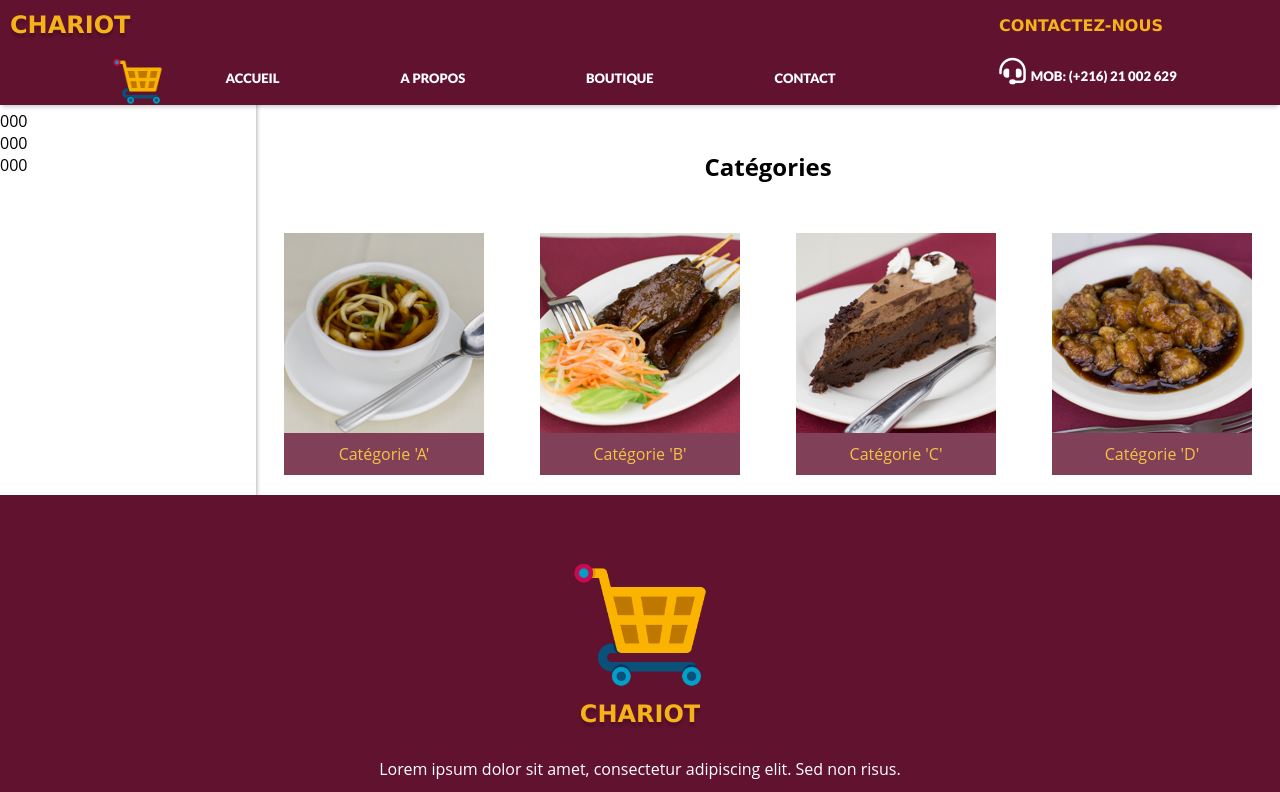
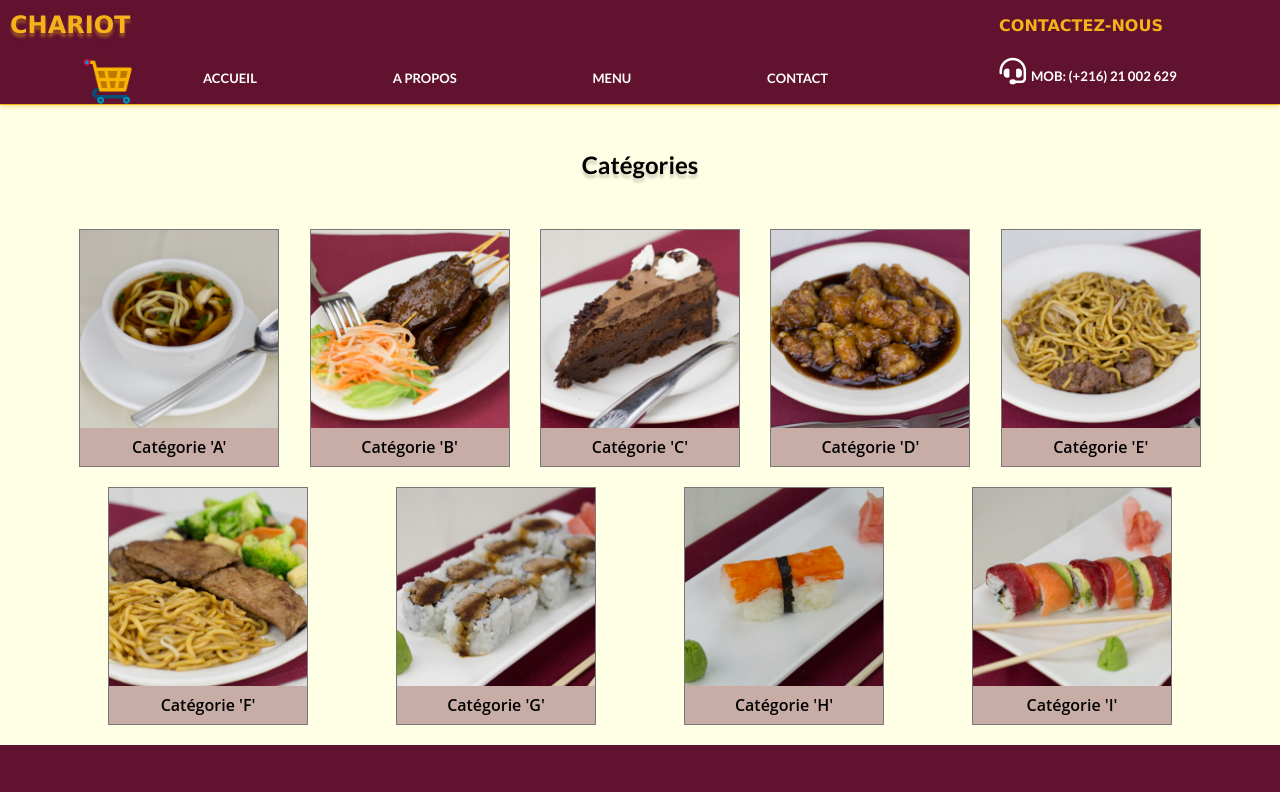
Before and after one commit to Sekma/chariot, a plain HTML site: page boutique.html in a window 1280 px wide. Shown: the top 792 px of the page. Drawn offline with Linux system fonts and the light colour scheme.

Commit message:
menu image display

```diff
--- a/boutique.html
+++ b/boutique.html
@@ -15,7 +15,7 @@
         <link rel="stylesheet" href="https://cdnjs.cloudflare.com/ajax/libs/font-awesome/6.4.2/css/all.min.css" integrity="sha512-z3gLpd7yknf1YoNbCzqRKc4qyor8gaKU1qmn+CShxbuBusANI9QpRohGBreCFkKxLhei6S9CQXFEbbKuqLg0DA==" crossorigin="anonymous" referrerpolicy="no-referrer" />
         <link rel="preconnect" href="https://fonts.googleapis.com">
         <link rel="preconnect" href="https://fonts.gstatic.com" crossorigin>
-        <link href="https://fonts.googleapis.com/css2?family=Lato:wght@900&display=swap" rel="stylesheet">
+        <link href="https://fonts.googleapis.com/css2?family=Lato:wght@700&display=swap" rel="stylesheet">
         <script src="js/jquery-3.5.1.min.js"></script>
     </head>
     <body>
@@ -34,7 +34,7 @@
                     <ul>
                         <li><a href="index.html">ACCUEIL</a></li>
                         <li><a href="">A PROPOS</a></li>
-                        <li><a href="boutique.html">BOUTIQUE</a></li>
+                        <li><a href="boutique.html">MENU</a></li>
                         <li><a href="">CONTACT</a></li>
                     </ul>
                     <!-- burger toggle -->
@@ -52,20 +52,9 @@
             </nav>
         </header>
         <!-- container -->
-        <section id="pageContent" style="margin-top: 0px;">
-            <aside>
-                <ul>
-                    <li>000</li>
-                    <li>000</li>
-                    <li>000</li>
-                    <li>000</li>
-                    <li>000</li>
-                    <li>000</li>
-                    <li>000</li>
-                    <li>000</li>
-                </ul>
-            </aside>
-            <main>
+        <section id="pageContent" class="boutique">
+
+            <main class="boutique-main">
                 <h1>Catégories</h1>
                 <ul id="Categorie">
                     <li>
@@ -90,6 +79,36 @@
                         <a href="boutique-item.html?id=catC">
                             <img src="img/categorie/D/D.jpg" alt="catD">
                             <span>Catégorie 'D'</span>
+                        </a>
+                    </li>
+                    <li>
+                        <a href="boutique-item.html?id=catC">
+                            <img src="img/categorie/E/E.jpg" alt="catD">
+                            <span>Catégorie 'E'</span>
+                        </a>
+                    </li>
+                    <li>
+                        <a href="boutique-item.html?id=catC">
+                            <img src="img/categorie/F/F.jpg" alt="catD">
+                            <span>Catégorie 'F'</span>
+                        </a>
+                    </li>
+                    <li>
+                        <a href="boutique-item.html?id=catC">
+                            <img src="img/categorie/G/G.jpg" alt="catD">
+                            <span>Catégorie 'G'</span>
+                        </a>
+                    </li>
+                    <li>
+                        <a href="boutique-item.html?id=catC">
+                            <img src="img/categorie/H/H.jpg" alt="catD">
+                            <span>Catégorie 'H'</span>
+                        </a>
+                    </li>
+                    <li>
+                        <a href="boutique-item.html?id=catC">
+                            <img src="img/categorie/I/I.jpg" alt="catD">
+                            <span>Catégorie 'I'</span>
                         </a>
                     </li>
                 </ul>
--- a/css/boutique.css
+++ b/css/boutique.css
@@ -1,15 +1,14 @@
 #pageContent{
     display: flex;
 }
-#pageContent aside{
-    width: 20%;
-    box-shadow: 0px 2px 4px 1px rgba(0, 0, 0, 0.3);
-}
-#pageContent main{
-    width: 80%;
+#pageContent .boutique-main{
+    width: 90%;
+    margin: auto;
 }
 #pageContent h1, #boutique-item h1{
     text-align: center;
+    font-family: 'lato';
+    text-shadow: 0 4px 3px rgba(0, 0, 0, 0.2);
     margin: 150px auto 50px auto;
 }
 #pageContent #Categorie{
@@ -21,23 +20,58 @@
 #pageContent #Categorie li{
     list-style-type: none;
     text-align: center;
-    border-radius: 5px;
     margin-bottom: 20px;
-    background-color: white;
+    width: 230px;
 }
 #pageContent #Categorie li a{
     text-decoration: none;
+    margin: auto;
     display: flex;
     flex-direction: column;
     width: 200px;
     color: black;
+    font-weight: 600;
+    border: 1px solid rgb(119, 119, 119);
 }
 #pageContent #Categorie li a:hover{
     box-shadow: 0px 2px 4px 2px rgba(0, 0, 0, 0.5);
 }
 #pageContent #Categorie li a span{
-    background-color: #61122f;
-    color: #f6b319;
-    opacity: 0.8;
-    padding: 10px;
+    background-color: rgba(97, 18, 47, 0.346);
+    color: #000000;
+    padding: 8px;
 }
+/* boutique item */
+
+#pageContent .boutique-item-main{
+    width: 100%;
+}
+#pageContent .boutique-item-main ul{
+    display: flex;
+    align-items: center;
+    justify-content: space-around;
+    flex-wrap: wrap;
+}
+#pageContent .boutique-item-main ul{
+    list-style-type: none;
+}
+/* @media (max-width: 1170px){
+    #pageContent #Categorie li{
+        width: 25%;
+    }
+}
+@media (max-width: 992px){
+    #pageContent #Categorie li{
+        width: 33%;
+    }
+}
+@media (max-width: 767px){
+    #pageContent #Categorie li{
+        width: 50%;
+    }
+}
+@media (max-width: 480px){
+    #pageContent #Categorie li{
+        width: 100%;
+    }
+} */
--- a/css/footer.css
+++ b/css/footer.css
@@ -2,9 +2,10 @@
 footer{
     position: relative;
     text-align: center;
+    margin-top: auto;
 }
 footer .logo{
-    width: 150px;
+    width: 100px;
     margin: 0;
 }
 .footerPart1{
@@ -16,7 +17,7 @@ footer .logo{
 .footerPart1 h2{
     font-family: Verdana;
     color: #f6b319;
-    text-shadow: 0 4px 3px rgba(0, 0, 0, 0.2);
+    text-shadow: 0 4px 3px rgba(246, 179, 25, 0.4);
 }
  .footerPart1 p{
     margin: 30px auto;
@@ -57,7 +58,6 @@ footer .footerPart2{
     justify-content: space-around;
     background-color: white;
     height: 350px;
-    box-shadow: 0 4px 4px -2px rgba(0, 0, 0, 0.2);
 }
 .pages{
     display: flex;
@@ -101,6 +101,8 @@ footer .redLine{
 }
 .footerPart3{
     padding: 20px;
+    background-color: white;
+    box-shadow: 0 3px 4px 2px rgba(0, 0, 0, 0.5);
 }
 .footerPart3 span{
     font-size: x-small;
--- a/css/navBar.css
+++ b/css/navBar.css
@@ -7,15 +7,20 @@ html { width: 100%; height:100%;}
 
 body {
     height:100%;
+    display: flex;
+    flex-direction: column;
     font-family: 'Open Sans', sans-serif;
     padding: 0;
     margin: 0;
+    background-color: rgb(255, 255, 230);
 }
 
 /* Style ligne 1 */
 header{
   position: fixed;
+  top: 0;
   width: 100%;
+  background-color: #61122f;
   z-index: 1;
 }
  .ligne1{
@@ -24,12 +29,11 @@ header{
     align-items: center;
     height: 50px;
     padding: 0 10px;
-    background-color: #61122f;
   }
   .ligne1-left h2{
       font-family: Verdana;
       color: #f6b319;
-      text-shadow: 0 4px 3px rgba(0, 0, 0, 0.2);
+      text-shadow: 0 4px 3px rgba(246, 179, 25, 0.4);
   }
   .ligne1-right h5{
     display: none;
@@ -40,12 +44,10 @@ header{
   }
   /* style ligne 2 */
   nav{
-      background-color: #61122f;
-      z-index: 1;
       display: flex;
       width: 100%;
-      border-bottom: 2px solid #61122f;
-      box-shadow: 0 4px 4px -2px rgba(0, 0, 0, 0.2);
+      border-bottom: 1px solid #f6b319;
+      box-shadow: 0 4px 4px -2px rgba(246, 179, 25, 0.4);
       height: 55px;
       transition: height 0.5s;
   }
@@ -56,7 +58,7 @@ header{
 
   nav .logo{
       height: 55px;
-      margin-left: 110px;
+      margin-left: 80px;
       margin-top: 2px;
       transition: margin 0.5s;
   }
@@ -70,8 +72,8 @@ header{
   .navBar-left ul a{
       text-decoration: none;
       font-family: 'lato';
+      font-size: small;
       color: white;
-      font-size: small;
       padding: 15px 25px;
   }
 
@@ -194,6 +196,9 @@ nav.active ul li:nth-child(4){
     /* tablet version */
   @media (max-width: 992px){
       /* navbar */
+      nav .logo{
+        margin-left: 40%;
+      }
       .navBar-left ul{
         display: none;
     }
```
Also changed, not shown: boutique-item.html (+3 -3 lines), index.html (+7 -3 lines), img/categorie/E/E.jpg (renamed from img/categorie/E/NL.jpg), img/categorie/F/F.jpg (renamed from img/categorie/F/SP.jpg), img/categorie/G/G.jpg (renamed from img/categorie/G/CSR.jpg), img/categorie/H/H.jpg (renamed from img/categorie/H/NS.jpg), img/categorie/I/I.jpg (renamed from img/categorie/I/SS.jpg), img/jumbotron_992.jpg (added).
